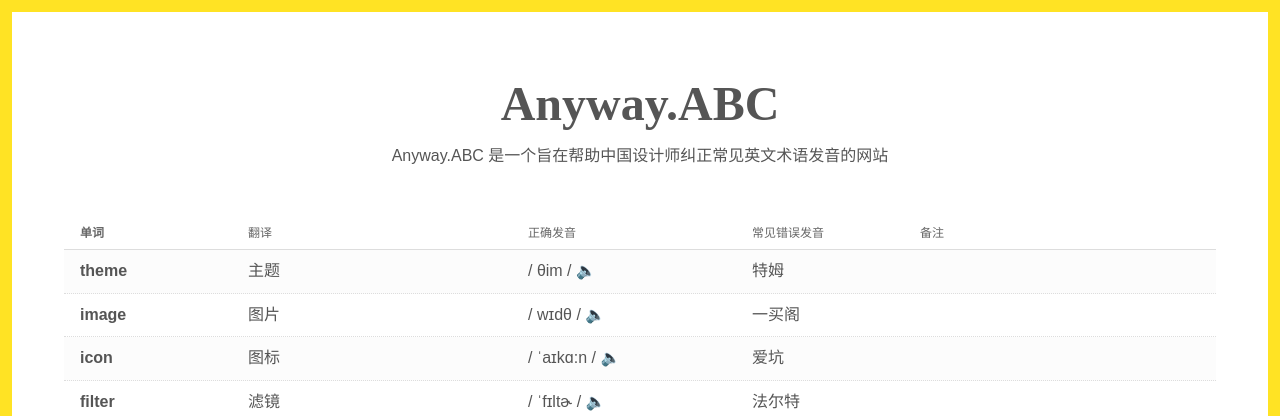
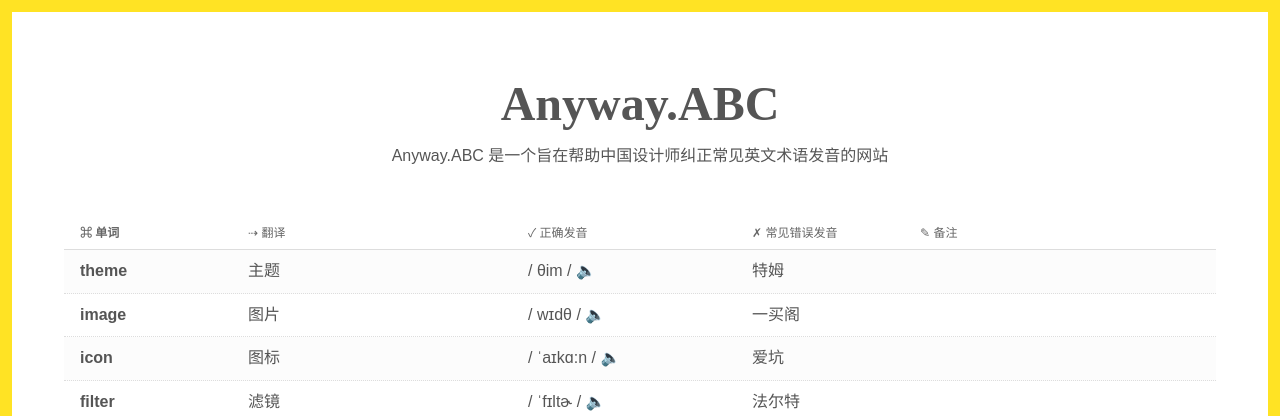
Before and after one commit to Wei-Xia/most-frequent-technology-english-words, a Jekyll site: the page built from index.html, in a window 1280 px wide. Shown: the top 416 px of the page. Built offline with Jekyll 4.4.1, drawn with Linux system fonts in a browser that asks for light colours; some web fonts are replaced; comment, search, counter and statistics services are not loaded.

Commit message:
尝试增加 header 的图标

```diff
--- a/index.html
+++ b/index.html
@@ -9,11 +9,11 @@ title: Anyway.ABC
 
  <div class="word-table">
    <div class="item item-header">
-       <div class="word">单词</div>
-       <div class="meaning">翻译</div>
-       <div class="correct">正确发音</div>
-       <div class="wrong">常见错误发音</div>
-       <div class="note">备注</div>
+       <div class="word">⌘ 单词</div>
+       <div class="meaning">⇢ 翻译</div>
+       <div class="correct">✓ 正确发音</div>
+       <div class="wrong">✗ 常见错误发音</div>
+       <div class="note">✎ 备注</div>
    </div>
 
    {% for post in site.posts %}
```
Also changed, not shown: builds/styles.min.css, 1 other file.
